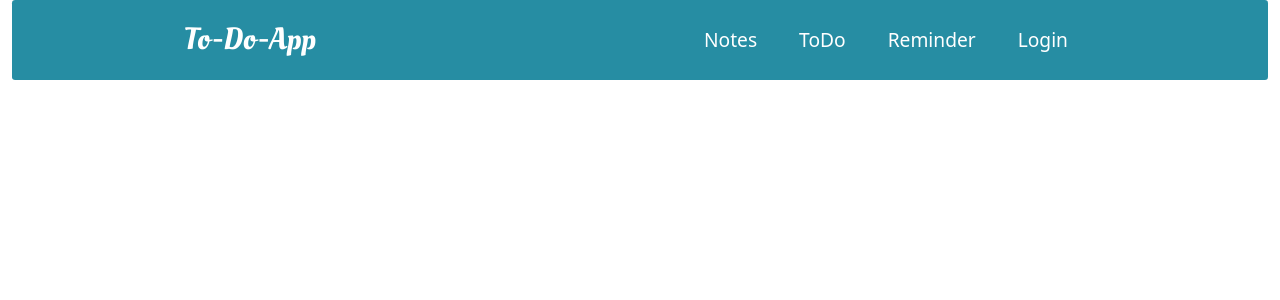
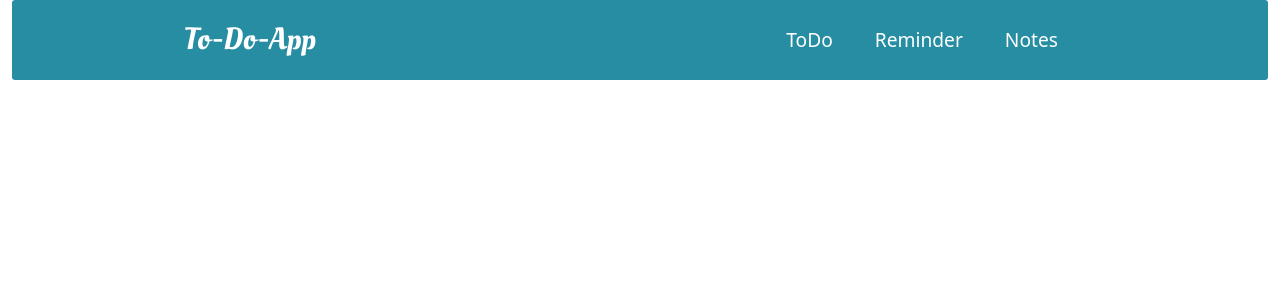
Before and after one commit to collinsmokaya28/OmniDo-Client, a React (Create React App) app: page / in a window 1280 px wide. Shown: the top 300 px of the page. Built offline with nearby package versions, Linux system fonts and the light colour scheme.

Commit message:
Added changes

```diff
--- a/src/componets/NavBar.js
+++ b/src/componets/NavBar.js
@@ -7,10 +7,9 @@ function NavBar() {
             <div className='navbar-container'>
                 <Link className="navbar-logo" to="/">To-Do-App</Link>
                 <div className='nav-menu'>
-                    <Link className='nav-links' to="/notes">Notes</Link>
                     <Link className='nav-links' to="/todo">ToDo</Link>
                     <Link className='nav-links' to="/reminder">Reminder</Link>
-                    <Link className='nav-links' to="/login">Login</Link>
+                    <Link className='nav-links' to="/notes">Notes</Link>
                 </div>
             </div>
             <Outlet />
```
